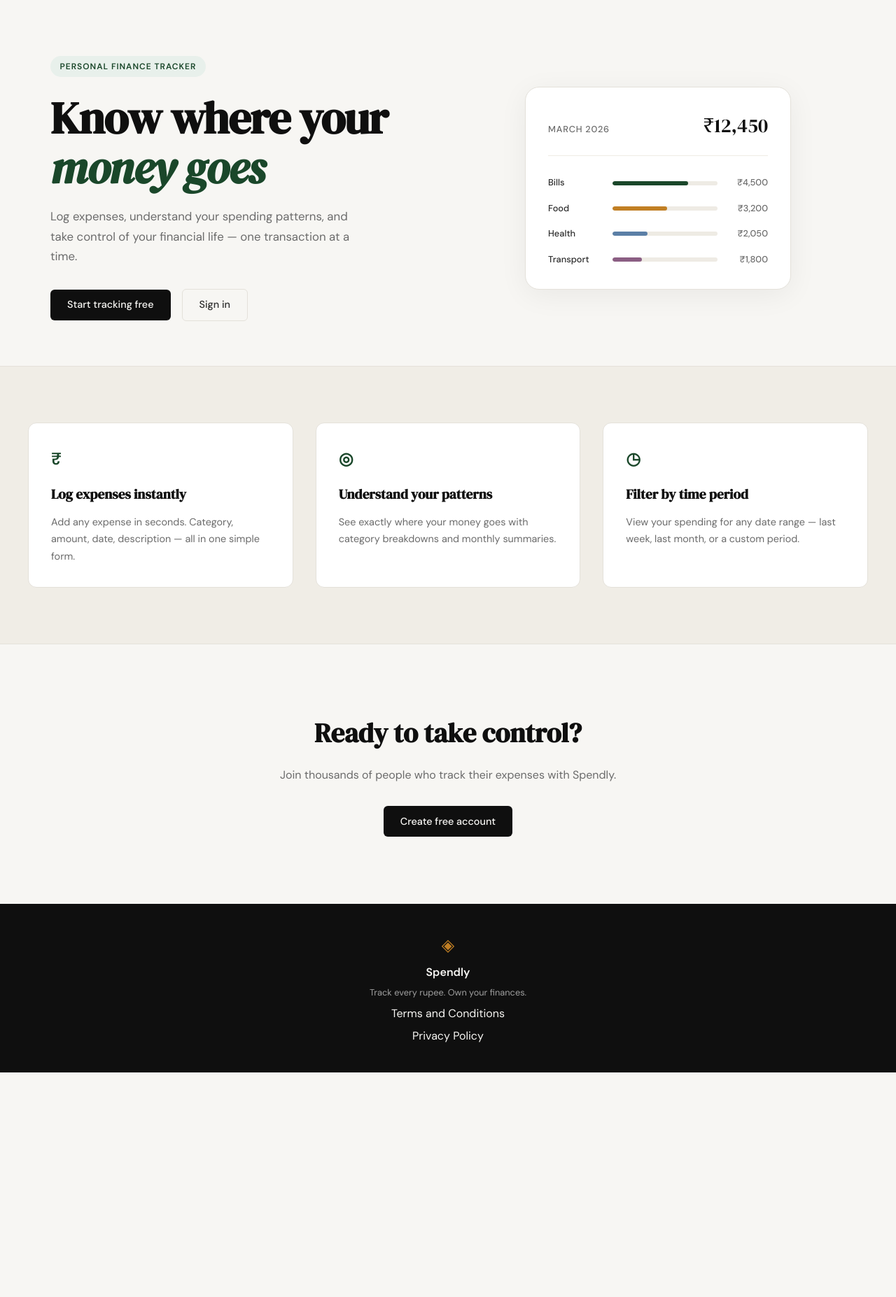
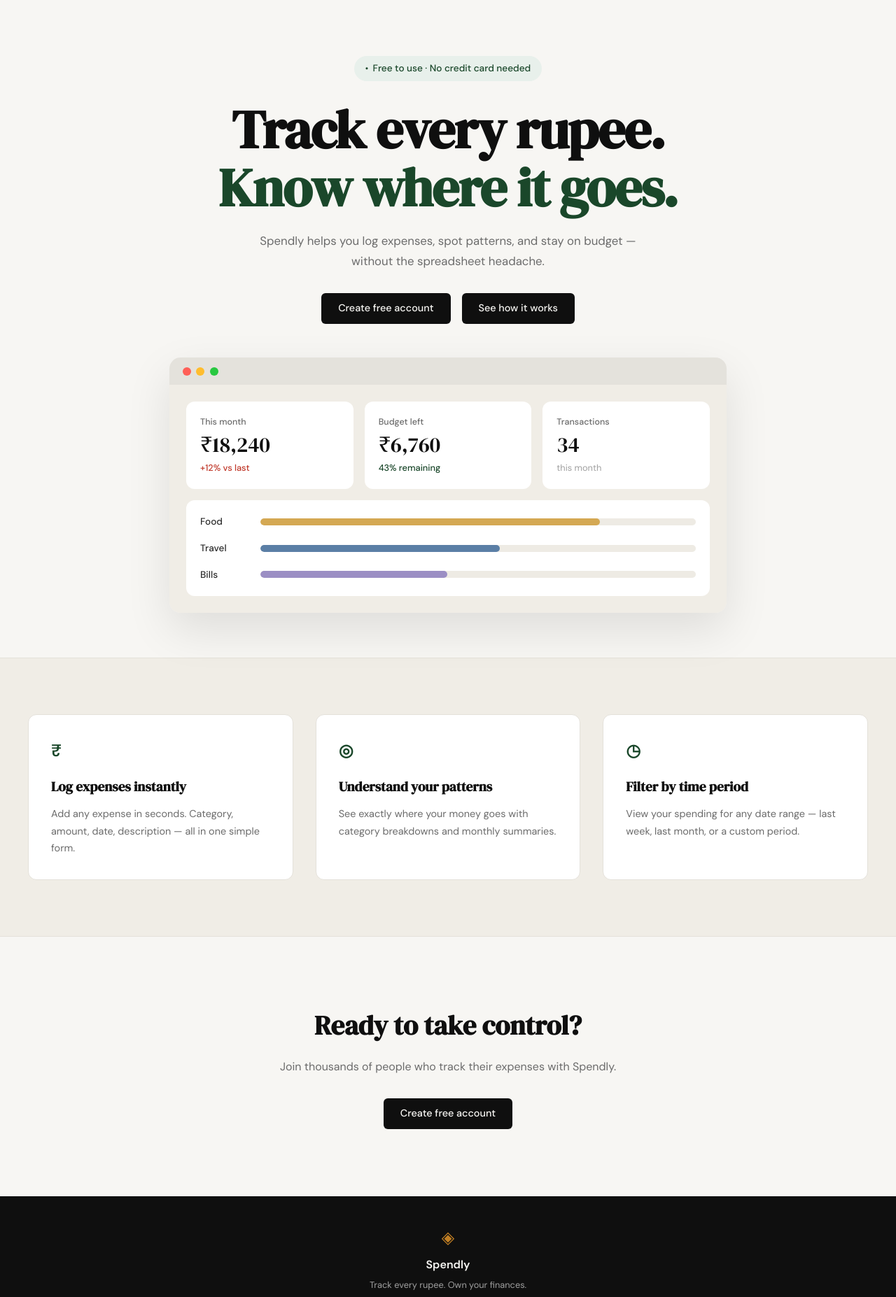
Before and after one commit to mojomahendia/expanse-tracker, a Flask app: page / in a window 1280 px wide. Shown: the part 61-1915 px from the top of the page at 70% size. Before the commit the page ends 1594 px from the top, so only its background shows below. Run offline with Flask 3, Linux system fonts and the light colour scheme.

Commit message:
landing: redesign hero section to match mockup

```diff
--- a/file.txt
+++ b/file.txt
@@ -39,7 +39,7 @@ Match the style of terms.html.
 footer link href from "#" to "/privacy".
 4. Make sure the appearance looks like the website's theme
 
-git commit -m "landing: add privacy policy page and route”
+git commit -m "landing: add privacy policy page and route"
 
 I've attached a screenshot of the updated Spendly hero section design.
 
--- /dev/null
+++ b/static/css/landing.css
@@ -0,0 +1,195 @@
+/* ------------------------------------------------------------------ */
+/* Landing page — hero overrides & dashboard mock                      */
+/* ------------------------------------------------------------------ */
+
+.hero {
+    display: flex;
+    flex-direction: column;
+    align-items: center;
+    text-align: center;
+    padding: 5rem 2rem 4rem;
+    max-width: 860px;
+    gap: 3rem;
+}
+
+.hero-inner {
+    display: flex;
+    flex-direction: column;
+    align-items: center;
+}
+
+.hero-badge {
+    display: inline-flex;
+    align-items: center;
+    gap: 0.4rem;
+    background: var(--accent-light);
+    color: var(--accent);
+    font-size: 0.85rem;
+    font-weight: 500;
+    letter-spacing: 0;
+    text-transform: none;
+    padding: 0.45rem 1rem;
+    border-radius: 999px;
+    margin-bottom: 1.75rem;
+}
+
+.badge-dot {
+    font-size: 0.45rem;
+    line-height: 1;
+}
+
+.hero-title {
+    font-size: clamp(3rem, 6vw, 5rem);
+    line-height: 1.08;
+    margin-bottom: 1.25rem;
+    font-style: normal;
+}
+
+.hero-title em { font-style: normal; }
+
+.hero-title-accent {
+    color: var(--accent);
+}
+
+.hero-subtitle {
+    max-width: 540px;
+    text-align: center;
+}
+
+.hero-actions { justify-content: center; }
+
+/* ------------------------------------------------------------------ */
+/* Dashboard mock                                                      */
+/* ------------------------------------------------------------------ */
+
+.hero-dashboard {
+    width: 100%;
+    max-width: 820px;
+}
+
+.dashboard-chrome {
+    border-radius: 16px;
+    overflow: hidden;
+    box-shadow: 0 24px 64px rgba(0, 0, 0, 0.1);
+}
+
+.chrome-bar {
+    display: flex;
+    align-items: center;
+    gap: 0.45rem;
+    padding: 0.85rem 1.2rem;
+    background: #e4e2dc;
+}
+
+.chrome-dot {
+    width: 12px;
+    height: 12px;
+    border-radius: 50%;
+    flex-shrink: 0;
+}
+
+.dot-red    { background: #ff5f57; }
+.dot-yellow { background: #ffbd2e; }
+.dot-green-light { background: #28c840; }
+
+.dashboard-body {
+    background: var(--paper-warm);
+    padding: 1.5rem;
+    display: flex;
+    flex-direction: column;
+    gap: 1rem;
+}
+
+/* Stat cards */
+
+.dash-stat-row {
+    display: grid;
+    grid-template-columns: repeat(3, 1fr);
+    gap: 1rem;
+}
+
+.dash-stat {
+    background: var(--paper-card);
+    border-radius: var(--radius-md);
+    padding: 1.25rem;
+    display: flex;
+    flex-direction: column;
+    gap: 0.3rem;
+    text-align: left;
+}
+
+.dash-stat-label {
+    font-size: 0.78rem;
+    font-weight: 500;
+    color: var(--ink-muted);
+}
+
+.dash-stat-value {
+    font-family: var(--font-display);
+    font-size: 1.9rem;
+    color: var(--ink);
+    line-height: 1.15;
+}
+
+.dash-stat-change {
+    font-size: 0.8rem;
+    font-weight: 500;
+}
+
+.dash-up { color: var(--danger); }
+.dash-ok { color: var(--accent); }
+
+.dash-stat-sub {
+    font-size: 0.8rem;
+    color: var(--ink-faint);
+}
+
+/* Category bars */
+
+.dash-cats {
+    background: var(--paper-card);
+    border-radius: var(--radius-md);
+    padding: 1.25rem;
+    display: flex;
+    flex-direction: column;
+    gap: 1rem;
+}
+
+.dash-cat-row {
+    display: grid;
+    grid-template-columns: 70px 1fr;
+    align-items: center;
+    gap: 1rem;
+}
+
+.dash-cat-name {
+    font-size: 0.85rem;
+    font-weight: 500;
+    color: var(--ink-soft);
+    text-align: left;
+}
+
+.dash-cat-track {
+    height: 10px;
+    background: var(--border-soft);
+    border-radius: 999px;
+    overflow: hidden;
+}
+
+.dash-cat-bar {
+    height: 100%;
+    border-radius: 999px;
+}
+
+.dash-cat-food   { background: #d4a853; }
+.dash-cat-travel { background: #5b7fa6; }
+.dash-cat-bills  { background: #9b8ec4; }
+
+/* ------------------------------------------------------------------ */
+/* Responsive                                                          */
+/* ------------------------------------------------------------------ */
+
+@media (max-width: 600px) {
+    .dash-stat-row { grid-template-columns: 1fr; }
+    .hero { padding: 3rem 1rem 2.5rem; }
+}
--- a/templates/landing.html
+++ b/templates/landing.html
@@ -1,60 +1,73 @@
 {% extends "base.html" %}
 
 {% block title %}Spendly — Track Every Rupee{% endblock %}
+
+{% block head %}
+<link rel="stylesheet" href="{{ url_for('static', filename='css/landing.css') }}">
+{% endblock %}
 
 {% block content %}
 
 <section class="hero">
     <div class="hero-inner">
-        <div class="hero-badge">Personal Finance Tracker</div>
+        <div class="hero-badge"><span class="badge-dot">●</span> Free to use · No credit card needed</div>
         <h1 class="hero-title">
-            Know where your<br>
-            <em>money goes</em>
+            Track every rupee.<br>
+            <span class="hero-title-accent">Know where it goes.</span>
         </h1>
         <p class="hero-subtitle">
-            Log expenses, understand your spending patterns,
-            and take control of your financial life —
-            one transaction at a time.
+            Spendly helps you log expenses, spot patterns, and stay
+            on budget — without the spreadsheet headache.
         </p>
         <div class="hero-actions">
-            <a href="{{ url_for('register') }}" class="btn-primary">Start tracking free</a>
-            <a href="{{ url_for('login') }}" class="btn-ghost">Sign in</a>
+            <a href="{{ url_for('register') }}" class="btn-primary">Create free account</a>
+            <a href="#" class="btn-primary">See how it works</a>
         </div>
     </div>
-    <div class="hero-visual">
-        <div class="mock-card">
-            <div class="mock-card-header">
-                <span class="mock-label">March 2026</span>
-                <span class="mock-total">₹12,450</span>
+    <div class="hero-dashboard">
+        <div class="dashboard-chrome">
+            <div class="chrome-bar">
+                <span class="chrome-dot dot-red"></span>
+                <span class="chrome-dot dot-yellow"></span>
+                <span class="chrome-dot dot-green-light"></span>
             </div>
-            <div class="mock-bars">
-                <div class="mock-bar-row">
-                    <span class="mock-cat">Bills</span>
-                    <div class="mock-bar-track">
-                        <div class="mock-bar" style="width: 72%"></div>
+            <div class="dashboard-body">
+                <div class="dash-stat-row">
+                    <div class="dash-stat">
+                        <span class="dash-stat-label">This month</span>
+                        <span class="dash-stat-value">₹18,240</span>
+                        <span class="dash-stat-change dash-up">+12% vs last</span>
                     </div>
-                    <span class="mock-amt">₹4,500</span>
+                    <div class="dash-stat">
+                        <span class="dash-stat-label">Budget left</span>
+                        <span class="dash-stat-value">₹6,760</span>
+                        <span class="dash-stat-change dash-ok">43% remaining</span>
+                    </div>
+                    <div class="dash-stat">
+                        <span class="dash-stat-label">Transactions</span>
+                        <span class="dash-stat-value">34</span>
+                        <span class="dash-stat-sub">this month</span>
+                    </div>
                 </div>
-                <div class="mock-bar-row">
-                    <span class="mock-cat">Food</span>
-                    <div class="mock-bar-track">
-                        <div class="mock-bar mock-bar-2" style="width: 52%"></div>
+                <div class="dash-cats">
+                    <div class="dash-cat-row">
+                        <span class="dash-cat-name">Food</span>
+                        <div class="dash-cat-track">
+                            <div class="dash-cat-bar dash-cat-food" style="width: 78%"></div>
+                        </div>
                     </div>
-                    <span class="mock-amt">₹3,200</span>
-                </div>
-                <div class="mock-bar-row">
-                    <span class="mock-cat">Health</span>
-                    <div class="mock-bar-track">
-                        <div class="mock-bar mock-bar-3" style="width: 33%"></div>
+                    <div class="dash-cat-row">
+                        <span class="dash-cat-name">Travel</span>
+                        <div class="dash-cat-track">
+                            <div class="dash-cat-bar dash-cat-travel" style="width: 55%"></div>
+                        </div>
                     </div>
-                    <span class="mock-amt">₹2,050</span>
-                </div>
-                <div class="mock-bar-row">
-                    <span class="mock-cat">Transport</span>
-                    <div class="mock-bar-track">
-                        <div class="mock-bar mock-bar-4" style="width: 28%"></div>
+                    <div class="dash-cat-row">
+                        <span class="dash-cat-name">Bills</span>
+                        <div class="dash-cat-track">
+                            <div class="dash-cat-bar dash-cat-bills" style="width: 43%"></div>
+                        </div>
                     </div>
-                    <span class="mock-amt">₹1,800</span>
                 </div>
             </div>
         </div>
```
